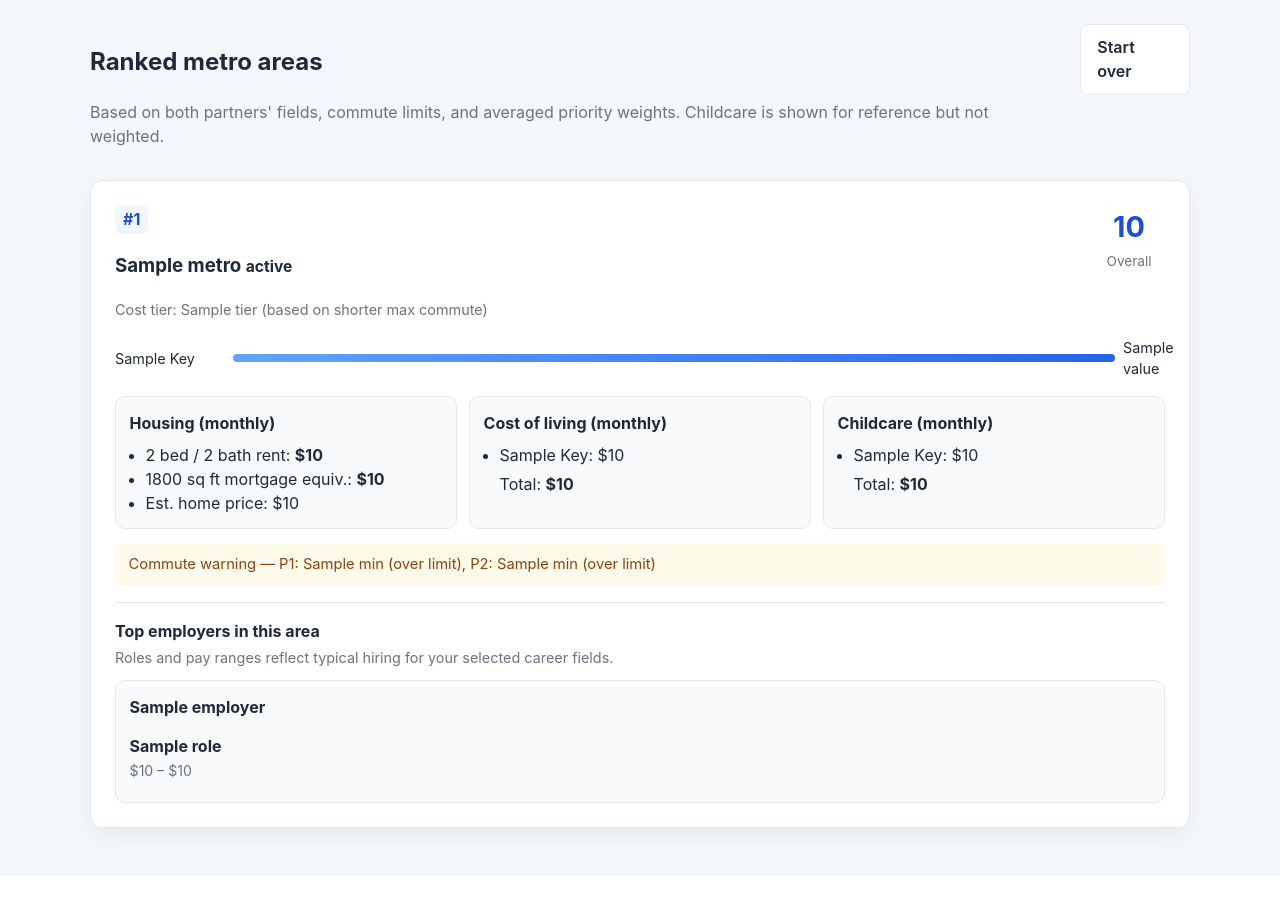
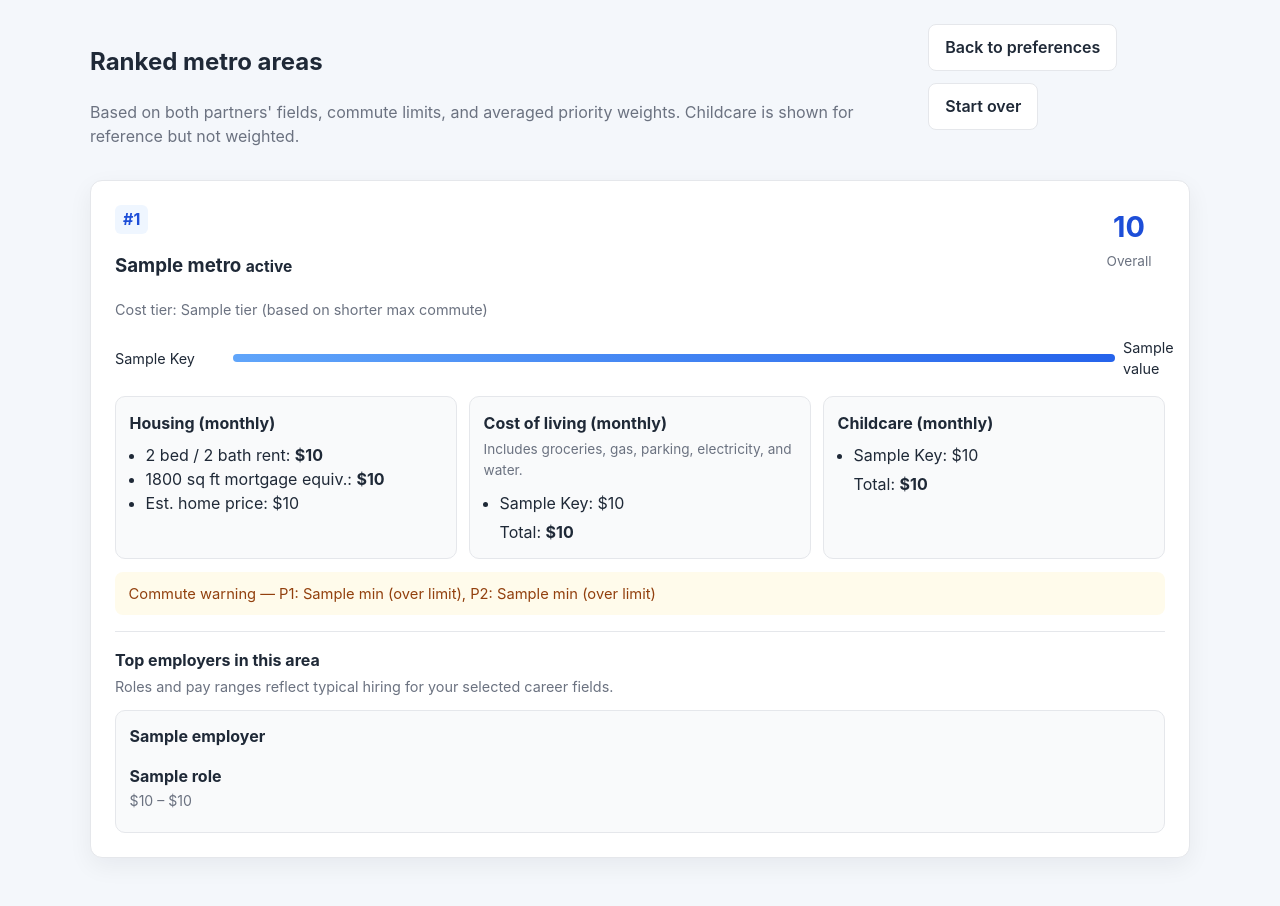
Before and after one commit to anujnimkar/next-nest, a Flask app: template templates/results.html in a window 1280 px wide. Shown: the part 188-1094 px from the top of the page. Before the commit the page ends 1037 px from the top, so only its background shows below. Run offline with Flask 3, Linux system fonts and the light colour scheme; the template is opened without the code that fills it: most values are stand-ins (such as "Sample title", 1, 10 or a date in 2020).

Commit message:
Add questionnaire navigation controls
Preserve questionnaire entries when navigating backward and clarify cost of living coverage.

Co-authored-by: Cursor <cursoragent@cursor.com>

```diff
--- a/static/css/style.css
+++ b/static/css/style.css
@@ -74,6 +74,12 @@ a { color: var(--primary); text-decoration: none; }
 .input, select { width: 100%; padding: 0.65rem 0.75rem; border: 1px solid var(--border); border-radius: 8px; }
 
 .actions { margin-top: 1.25rem; }
+.navigation-actions {
+  display: flex;
+  flex-wrap: wrap;
+  gap: 0.75rem;
+  align-items: center;
+}
 
 .btn {
   display: inline-block;
@@ -174,6 +180,7 @@ a { color: var(--primary); text-decoration: none; }
 }
 
 .cost-card h4 { margin: 0 0 0.5rem; }
+.cost-coverage { color: var(--muted); font-size: 0.85rem; margin: -0.2rem 0 0.65rem; }
 .cost-card ul { margin: 0; padding-left: 1rem; }
 .cost-card li.total { margin-top: 0.35rem; list-style: none; padding-left: 0; }
 
@@ -211,6 +218,7 @@ a { color: var(--primary); text-decoration: none; }
   font-weight: 700;
 }
 .priority-slider { width: 100%; }
+.field-hint { color: var(--muted); font-size: 0.85rem; margin: 0.35rem 0 0; }
 
 .employers-section {
   margin-top: 1rem;
--- a/templates/results.html
+++ b/templates/results.html
@@ -11,7 +11,10 @@
       {% if has_kids %}Childcare costs are included in scoring.{% else %}Childcare is shown for reference but not weighted.{% endif %}
     </p>
   </div>
-  <a href="{{ url_for('main.reset') }}" class="btn btn-secondary">Start over</a>
+  <div class="navigation-actions">
+    <a href="{{ url_for('main.index', step=3) }}" class="btn btn-secondary">Back to preferences</a>
+    <a href="{{ url_for('main.reset') }}" class="btn btn-secondary">Start over</a>
+  </div>
 </section>
 
 <div class="results-list">
@@ -50,6 +53,7 @@
       </div>
       <div class="cost-card">
         <h4>Cost of living (monthly)</h4>
+        <p class="cost-coverage">Includes groceries, gas, parking, electricity, and water.</p>
         <ul>
           {% for key, value in row.col.breakdown.items() %}
           <li>{{ key|replace('_', ' ')|title }}: ${{ "{:,}".format(value) }}</li>
```
Also changed, not shown: app/routes.py (+19 -0 lines), templates/index.html (+16 -2 lines), tests/test_app.py (+8 -0 lines).
